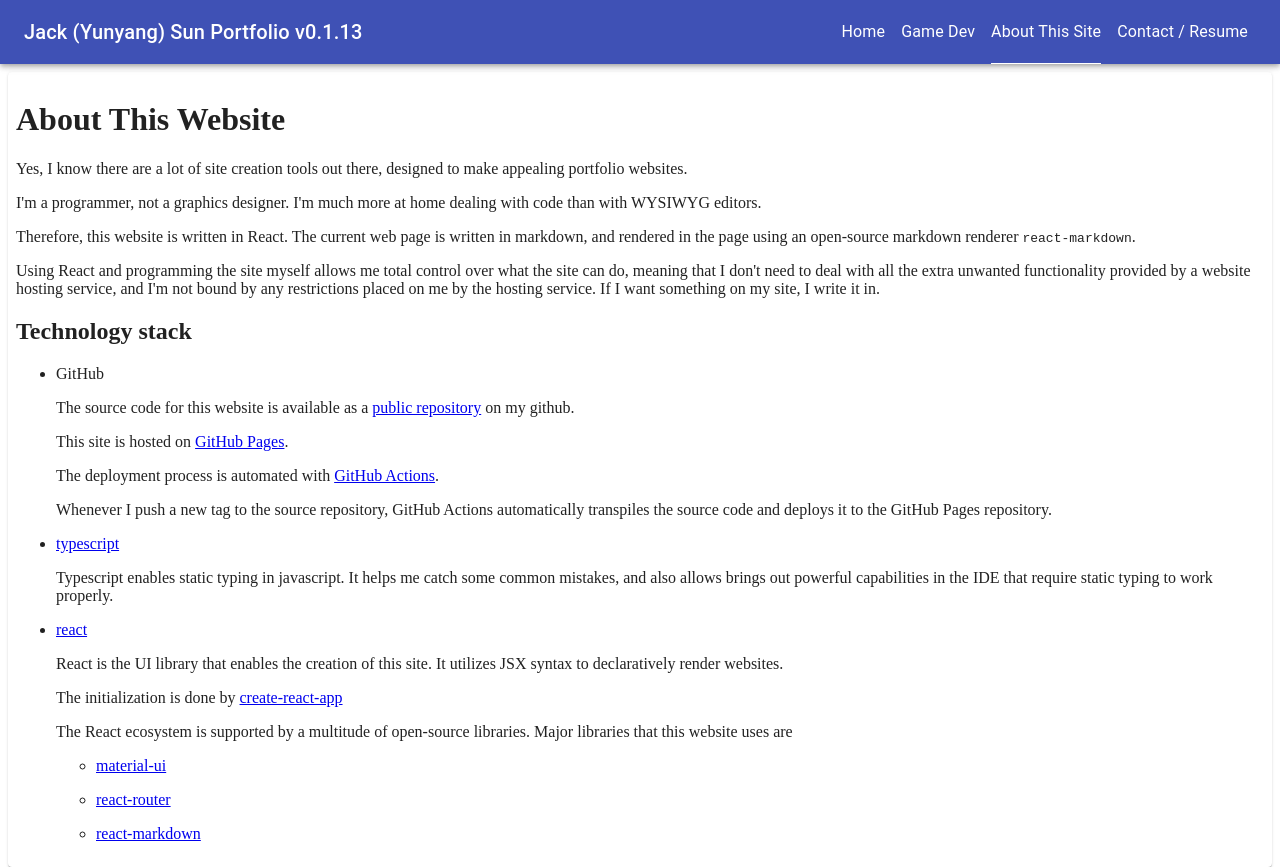
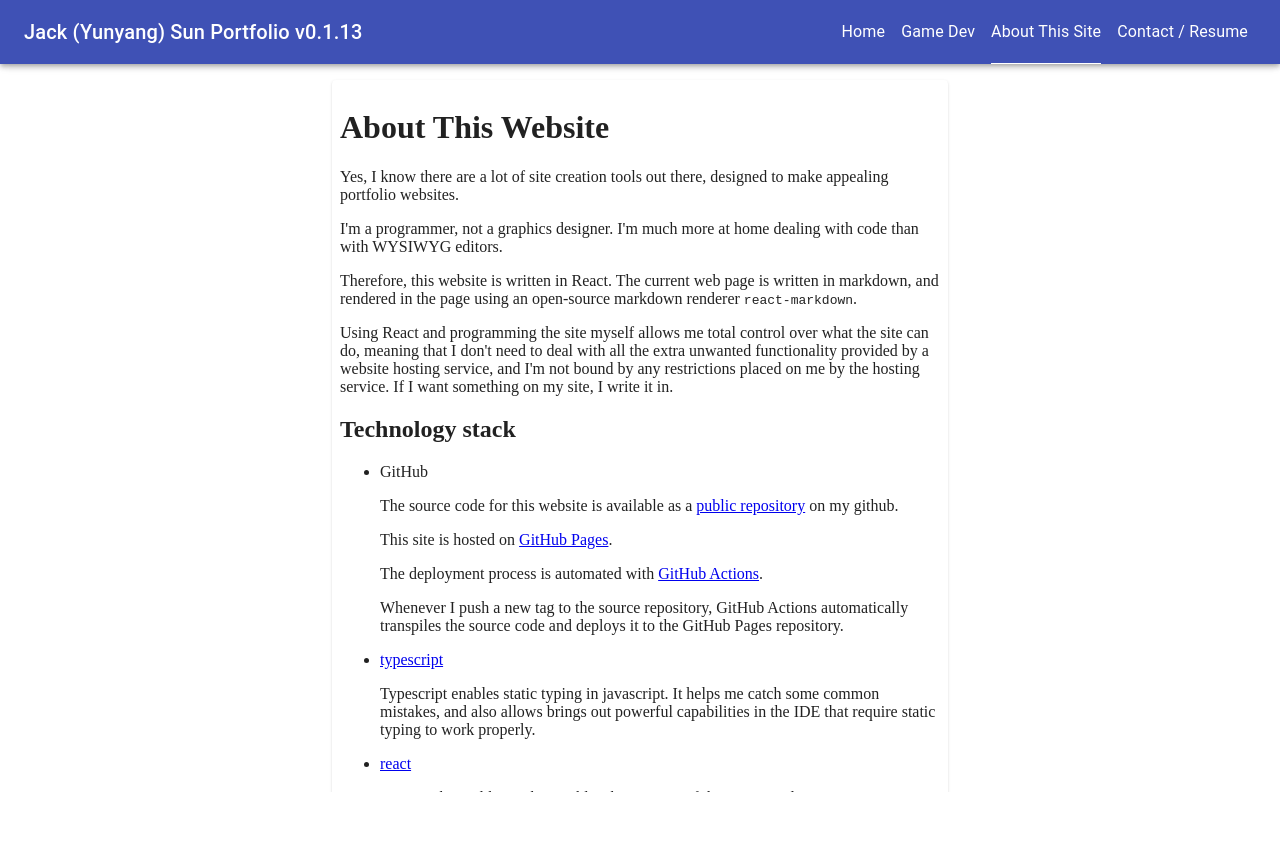
Before and after one commit to syy1125/syy-portfolio, a React (Create React App) app: page /about in a window 1280 px wide. After the commit the page ends 800 px from the top, so only its background shows below. Built offline with nearby package versions, Linux system fonts and the light colour scheme.

Commit message:
refactor: Use grid for responsive centering

```diff
--- /dev/null
+++ b/src/components/ResponsiveCenter.tsx
@@ -0,0 +1,23 @@
+import React from 'react'
+import Grid from '@material-ui/core/Grid'
+import Hidden from '@material-ui/core/Hidden'
+
+interface Props {
+  children?: React.ReactChild | React.ReactChild[]
+}
+
+export const ResponsiveCenter = ({ children }: Props) => {
+  return (
+    <Grid container>
+      <Hidden smDown>
+        <Grid item md={2} lg={3} />
+      </Hidden>
+      <Grid item xs={12} md={8} lg={6}>
+        {children}
+      </Grid>
+      <Hidden smDown>
+        <Grid item md={2} lg={3} />
+      </Hidden>
+    </Grid>
+  )
+}
--- a/src/components/Tabs.tsx
+++ b/src/components/Tabs.tsx
@@ -18,6 +18,7 @@ const useStyles = makeStyles((theme) => ({
   content: {
     flexGrow: 1,
     margin: theme.spacing(1),
+    overflow: 'auto'
   },
 }))
 
--- a/src/screens/about/About.tsx
+++ b/src/screens/about/About.tsx
@@ -3,12 +3,14 @@ import Paper from '@material-ui/core/Paper'
 import CircularProgress from '@material-ui/core/CircularProgress'
 import Markdown from 'react-markdown'
 import { makeStyles } from '@material-ui/core/styles'
+import { ResponsiveCenter } from '../../components/ResponsiveCenter'
 
 const { PUBLIC_URL } = process.env
 
 const useStyles = makeStyles((theme) => ({
   paper: {
     padding: theme.spacing(1),
+    margin: theme.spacing(1),
   },
 }))
 
@@ -22,8 +24,14 @@ export const About = () => {
   }, [setDocument])
 
   return (
-    <Paper className={classes.paper}>
-      {document == null ? <CircularProgress /> : <Markdown source={document} />}
-    </Paper>
+    <ResponsiveCenter>
+      <Paper className={classes.paper}>
+        {document == null ? (
+          <CircularProgress />
+        ) : (
+          <Markdown source={document} />
+        )}
+      </Paper>
+    </ResponsiveCenter>
   )
 }
--- a/src/screens/gamedev/GameDev.tsx
+++ b/src/screens/gamedev/GameDev.tsx
@@ -7,16 +7,11 @@ import Text from '@material-ui/core/Typography'
 import { makeStyles, withStyles } from '@material-ui/core/styles'
 import ExpandMoreIcon from '@material-ui/icons/ExpandMore'
 import { Card } from './Card'
+import { ResponsiveCenter } from '../../components/ResponsiveCenter'
 
 type TabName = 'fav' | 'ongoing' | 'rest'
 
 const useStyles = makeStyles((theme) => ({
-  root: {
-    position: 'relative',
-    width: '60%',
-    left: '20%',
-    right: '20%',
-  },
   card: {
     width: '100%',
   },
@@ -57,7 +52,7 @@ export const GameDev = () => {
   )
 
   return (
-    <div className={classes.root}>
+    <ResponsiveCenter>
       <Accordion
         elevation={0}
         expanded={expanded === 'ongoing'}
@@ -252,6 +247,6 @@ export const GameDev = () => {
           />
         </Details>
       </Accordion>
-    </div>
+    </ResponsiveCenter>
   )
 }
```
